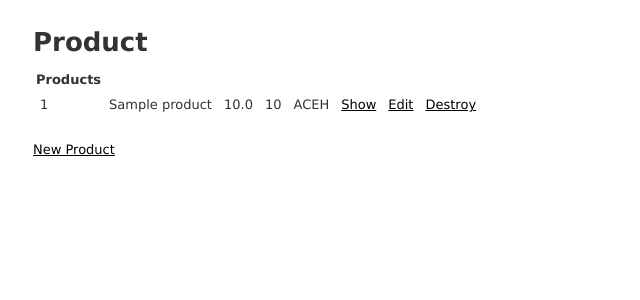
After one commit to dwiliandy/jastip, a Rails app: page /products in a window 1280 px wide. The commit adds this page. Shown: the top 300 px of the page, without its empty margins (0-640 px from the left). Run offline with Rails 7, Linux system fonts and the light colour scheme; data comes from the database, SQL or seed files in the repository; tables that the repository leaves empty hold one stand-in row (values such as "Sample post"); style sheets or scripts are compiled from the project's sources.

Commit message:
Add region and some view

```diff
--- a/app/controllers/pages_controller.rb
+++ b/app/controllers/pages_controller.rb
@@ -1,4 +1,5 @@
 class PagesController < ApplicationController
+before_action :authenticate_user!
 
 def index
 	@products = Product.all
--- a/app/controllers/products_controller.rb
+++ b/app/controllers/products_controller.rb
@@ -3,7 +3,7 @@ class ProductsController < ApplicationController
 
 
 	def index
-      @products = Product.all.order(created_at: :desc)
+      @products = Product.all
 	end
 
 
--- a/app/controllers/transactions_controller.rb
+++ b/app/controllers/transactions_controller.rb
@@ -7,7 +7,7 @@
     if current_user.admin?
       @transactions = Transaction.all.order(created_at: :desc)
     else
-      @transactions = current_user.transactions
+        @transactions = current_user.transactions
     end
   end
 
--- /dev/null
+++ b/app/views/products/edit.html.erb
@@ -0,0 +1,6 @@
+<h1>Editing Product</h1>
+
+<%= render 'form', product: @product %>
+
+<%= link_to 'Show', @product %> |
+<%= link_to 'Back', products_path %>
--- /dev/null
+++ b/app/views/products/index.html.erb
@@ -0,0 +1,31 @@
+<p id="notice"><%= notice %></p>
+
+<h1>Product</h1>
+
+<table>
+  <thead>
+    <tr>
+      <th>Products</th>
+      <th colspan="3"></th>
+    </tr>
+  </thead>
+
+  <tbody>
+    <% @products.each do |product| %>
+      <tr>
+        <td><%= product.id %></td>
+        <td><%= product.name %></td>
+        <td><%= product.price %></td>
+        <td><%= product.stock %></td>
+        <td><%= product.region.name %></td>
+        <td><%= link_to 'Show', product %></td>
+        <td><%= link_to 'Edit', edit_product_path(product) %></td>
+        <td><%= link_to 'Destroy', product, method: :delete, data: { confirm: 'Are you sure?' } %></td>
+      </tr>
+    <% end %>
+  </tbody>
+</table>
+
+<br>
+
+<%= link_to 'New Product', new_product_path %>
--- /dev/null
+++ b/app/views/products/new.html.erb
@@ -0,0 +1,5 @@
+<h1>New Notification</h1>
+
+<%= render 'form', notification: @notification %>
+
+<%= link_to 'Back', notifications_path %>
```
Also changed, not shown: app/models/district.rb (deleted, +0 -7 lines), app/models/region.rb (added, +11 -0 lines), app/views/products/_form.html.erb (added, +39 -0 lines), app/views/products/show.html.erb (added, +9 -0 lines), app/views/pages/index.html.erb (line endings or trailing spaces), 1 other file.
